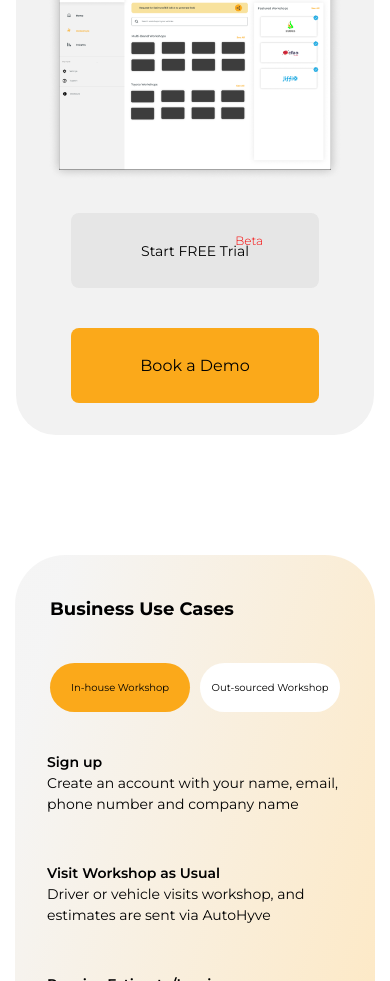
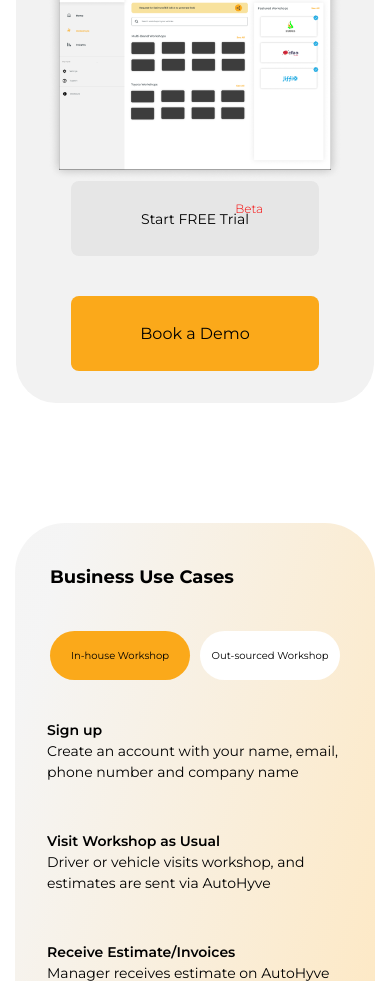
Before and after one commit to yarcx/jiffix, a React (Vite) app: page / in a window 390 px wide. Shown: the part 3785-4766 px from the top of the page. Built offline with nearby package versions, Linux system fonts and the light colour scheme.

Commit message:
Revert "minor fixes"

```diff
--- a/src/components/Landing Page/CarouselSection.tsx
+++ b/src/components/Landing Page/CarouselSection.tsx
@@ -68,8 +68,10 @@ const FirstCarousel = () => {
             </p>
             <p className="text-left md:text-center md:text-lg text-sm w-[265px] md:w-[634px] my-6">
               {" "}
+
               Check every estimate sent by your workshop or mechanic, against
               your local repair history and global library for your vehicle.
+
             </p>
           </div>
         </div>
@@ -92,6 +94,7 @@ const FirstCarousel = () => {
           <button className="bg-primary  w-[248px] h-[75px] rounded-lg text-sm">
             Book a Demo
           </button>
+
         </Link>
       </div>
     </div>
@@ -108,9 +111,8 @@ const SecondCarousel = () => {
           </h1>
           <div className="">
             <p className="text-left md:text-center text-sm md:text-lg md:w-[670px]  ">
-              AutoHyve saves you time on reporting by making data easily
-              accessible for self-service analytics, with built-in business
-              intelligence
+              AutoHyve saves you time on reporting by making data easily accessible for self-service
+              analytics, with built-in business intelligence
             </p>
 
             <p className="text-left md:text-center text-sm md:text-lg w-[265px] md:w-[634px] my-6">
@@ -140,6 +142,7 @@ const SecondCarousel = () => {
           <button className="bg-primary w-[248px] h-[75px] rounded-lg text-sm">
             Book a Demo
           </button>
+
         </Link>
       </div>
     </div>
@@ -181,7 +184,7 @@ const ThirdCarousel = () => {
         </div>
       </div>
 
-      <div className="flex flex-col md:flex-row gap-10  md:pl-[20px]   md:items-start items-center w-11/12 md:mt-0 mt-8">
+      <div className="flex flex-col md:flex-row gap-10  md:pl-[20px]   md:items-start items-center w-11/12 md:mt-0 mt-26">
         <Link to="/gateway" className="relative">
           <button className="bg-secondary w-[248px] h-[75px] rounded-lg text-sm">
             Start FREE Trial
@@ -192,9 +195,7 @@ const ThirdCarousel = () => {
         </Link>
 
         <Link to="/workshop">
-          <button className="bg-primary w-[248px] h-[75px] rounded-lg">
-            Book a Demo
-          </button>
+          <button className="bg-primary w-[248px] h-[75px] rounded-lg">Book a Demo</button>
         </Link>
       </div>
     </div>
```
